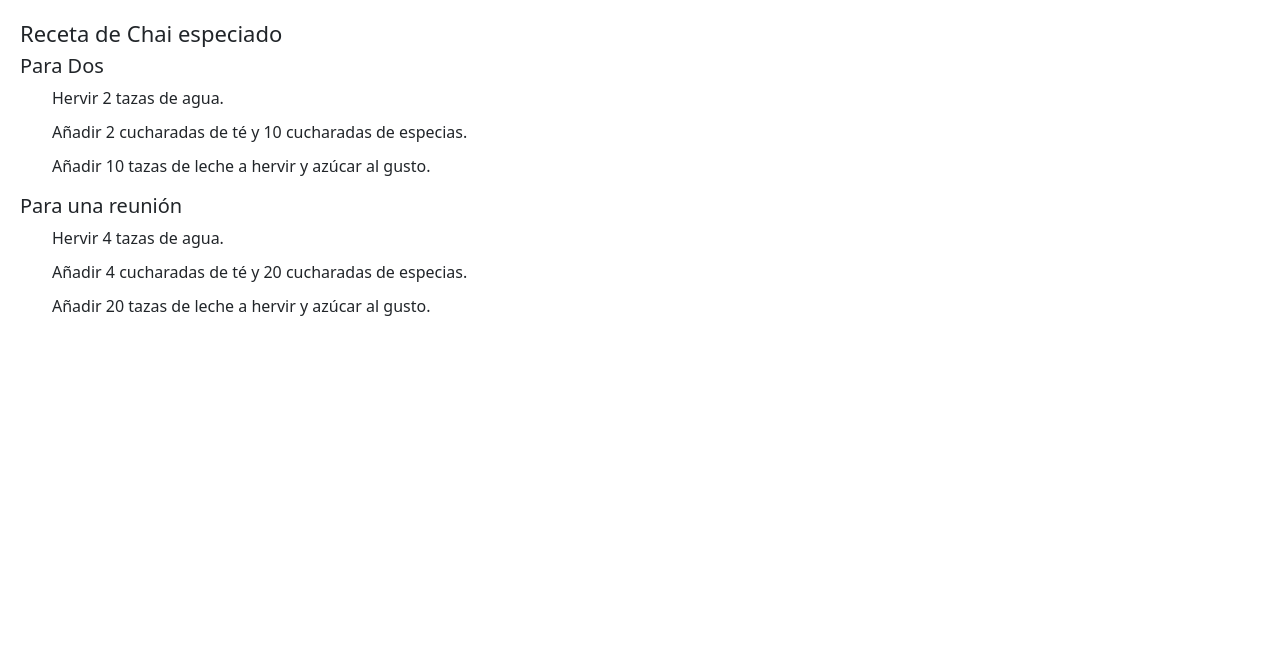
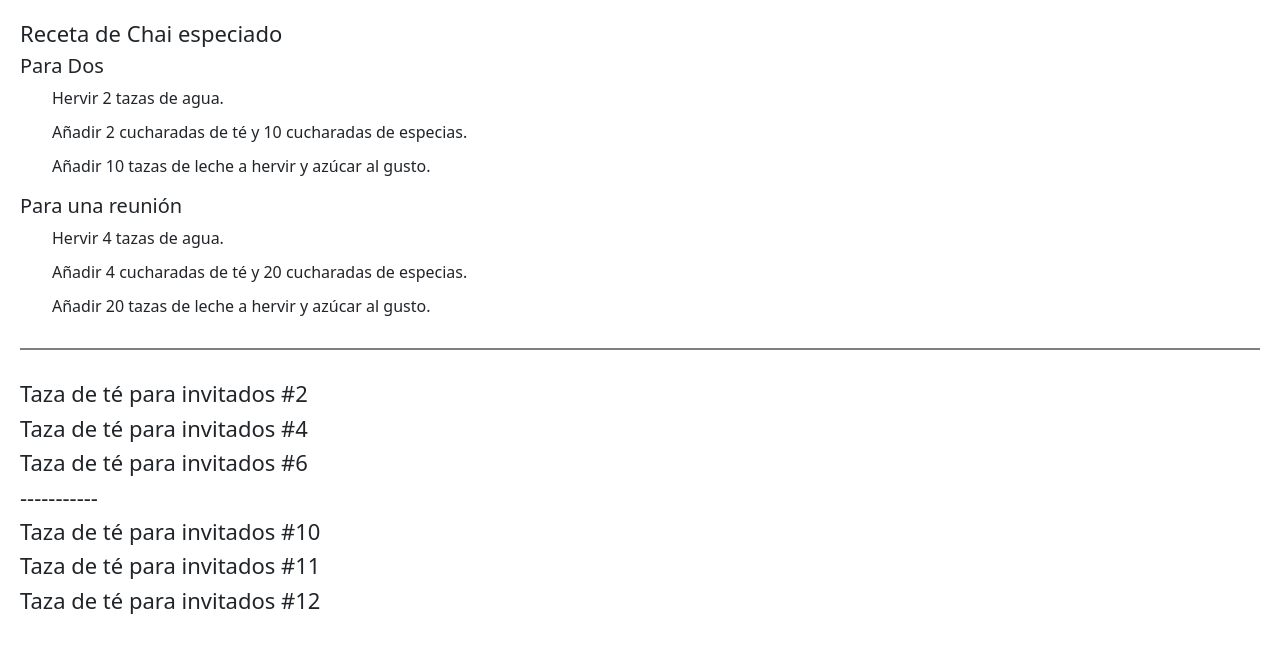
Before and after one commit to dgutierrez21/Learning-ReactJS--React-Docs, a React (Vite) app in the folder 01-learn/: page / in a window 1280 px wide. Shown: the top 652 px of the page. Built offline with nearby package versions, Linux system fonts and the light colour scheme.

Commit message:
Efectos secundarios: consecuencias (no)deseadas

```diff
--- a/01-learn/src/02-Describir-la-UI/Mantener-Los-Componentes-Puros/MantenerLosComponentesPuros.jsx
+++ b/01-learn/src/02-Describir-la-UI/Mantener-Los-Componentes-Puros/MantenerLosComponentesPuros.jsx
@@ -1,10 +1,13 @@
 import React from "react";
 import { RecetaApp } from "./receta/Receta";
+import { Teaset } from "./teaset/Teaset";
 
 export const MantenerLosComponentesPuros = () => {
   return (
     <>
       <RecetaApp />
+      <div className="separator"></div>
+      <Teaset />
     </>
   );
 };
--- /dev/null
+++ b/01-learn/src/02-Describir-la-UI/Mantener-Los-Componentes-Puros/teaset/Teaset.jsx
@@ -0,0 +1,26 @@
+export const Teaset = () => {
+  return (
+    <>
+      <Taza />
+      <Taza />
+      <Taza />
+      <h1>-----------</h1>
+      <Taza2 invitados={10} />
+      <Taza2 invitados={11} />
+      <Taza2 invitados={12} />
+    </>
+  );
+};
+
+let invitados = 0;
+
+function Taza() {
+  // Mal: ¡Cambiar una variable preexistente!
+  invitados = invitados + 1;
+
+  return <h1>Taza de té para invitados #{invitados}</h1>;
+}
+
+function Taza2({ invitados }) {
+  return <h1>Taza de té para invitados #{invitados}</h1>;
+}
```
Also changed, not shown: 01-learn/src/02-Describir-la-UI/Mantener-Los-Componentes-Puros/MantenerLosComponentesPuros.txt.
